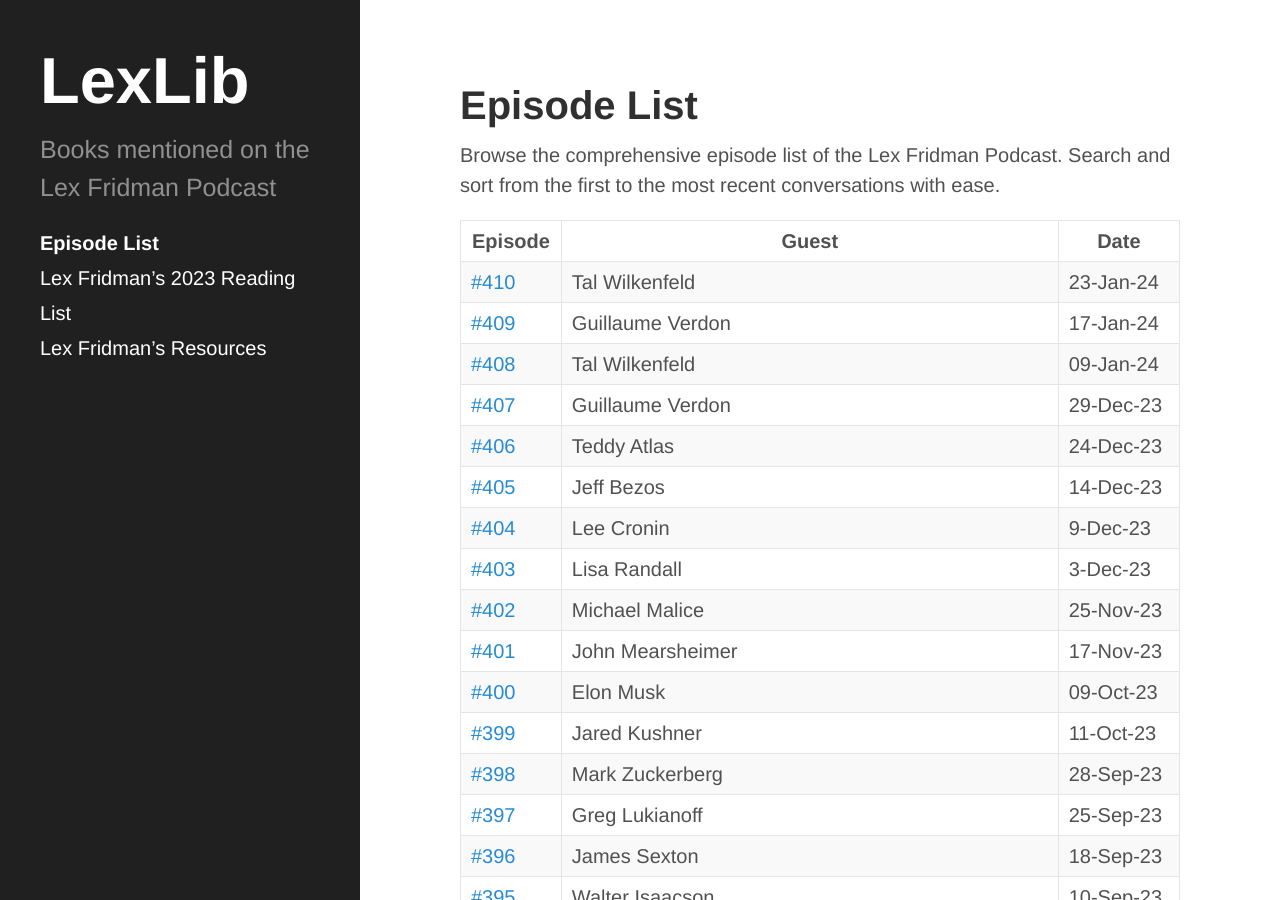
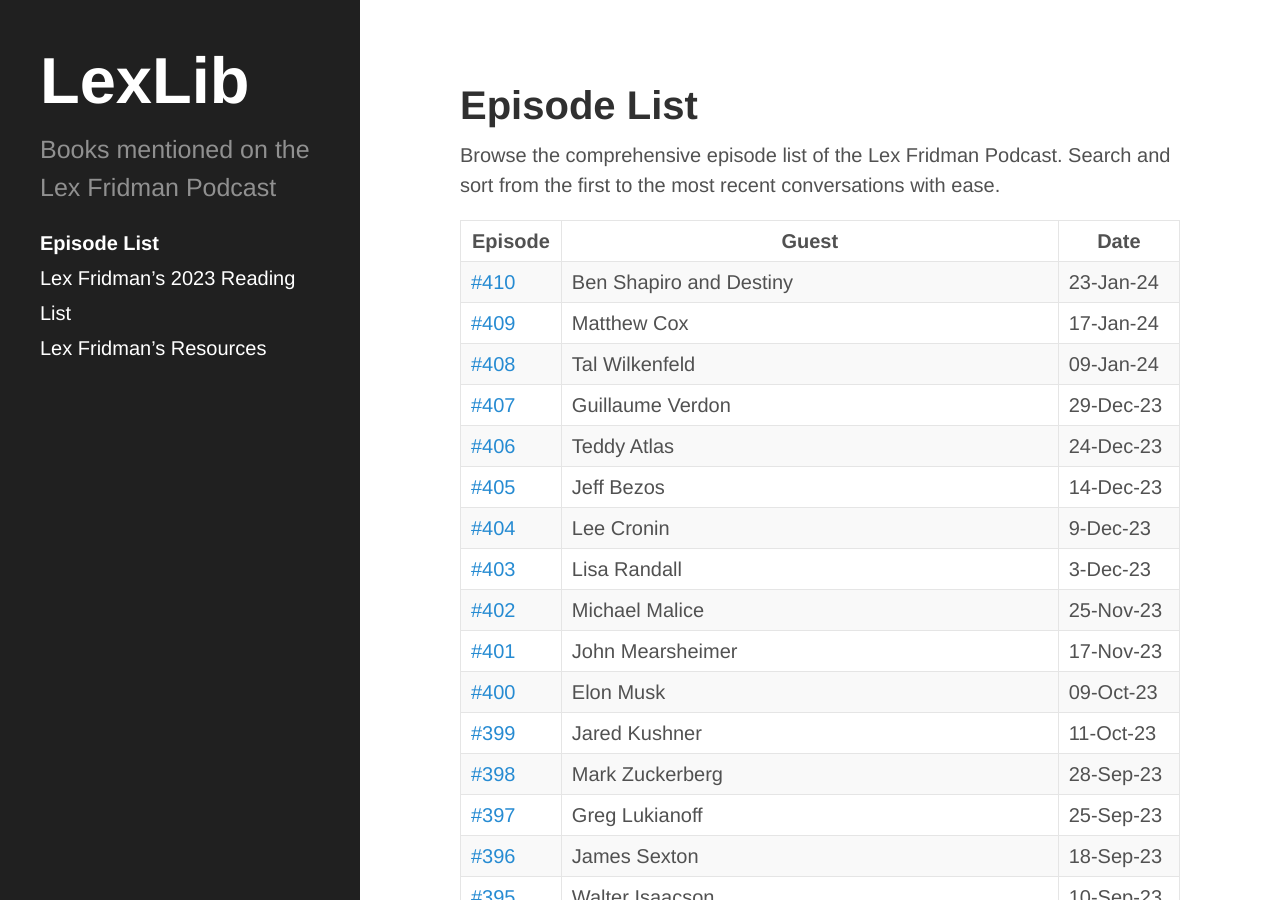
Before and after one commit to klshnkv/lexlib, a Jekyll site: the page built from episode-list.md, in a window 1280 px wide and 900 px high. Built offline with Jekyll 4.4.1, drawn with Linux system fonts in a browser that asks for light colours.

Commit message:
Minor Fix

```diff
--- a/episode-list.md
+++ b/episode-list.md
@@ -21,12 +21,12 @@
 	<tbody>
 		<tr>
 			<td><a href="/410-ben-shapiro-and-destiny/">#410</a></td>
-			<td>Tal Wilkenfeld</td>
+			<td>Ben Shapiro and Destiny</td>
 			<td>23-Jan-24</td>
 		</tr>
 		<tr>
 			<td><a href="/409-matthew-cox/">#409</a></td>
-			<td>Guillaume Verdon</td>
+			<td>Matthew Cox</td>
 			<td>17-Jan-24</td>
 		</tr>
 		<tr>
```
Also changed, not shown: _posts/2024-23-01-410-ben-shapiro-and-destiny.md (+2 -0 lines).
